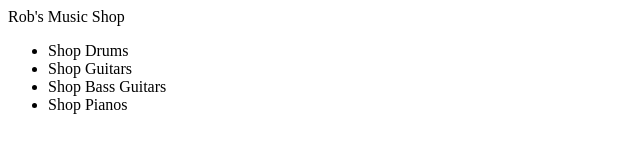
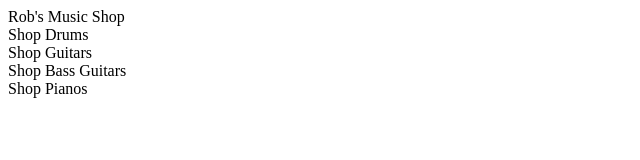
Before and after one commit to rjnares/music-shop-landing-page, a plain HTML site: page index.html in a window 1280 px wide. Shown: the whole page, without its empty margins (0-640 px from the left). Drawn offline with Linux system fonts and the light colour scheme.

Commit message:
Link external css stylesheet to index.html
Added simple styling for unordered list as a proof of concept that the stylesheet is linked and working as expected

```diff
--- a/index.html
+++ b/index.html
@@ -4,6 +4,7 @@
     <meta charset="UTF-8">
     <meta name="viewport" content="width=device-width, initial-scale=1.0">
     <title>Rob's Music Shop</title>
+    <link rel="stylesheet" href="./styles.css">
 </head>
 <body>
     <div class="header">
--- /dev/null
+++ b/styles.css
@@ -0,0 +1,5 @@
+ul {
+    list-style-type: none;
+    padding: 0;
+    margin: 0;
+}
```
